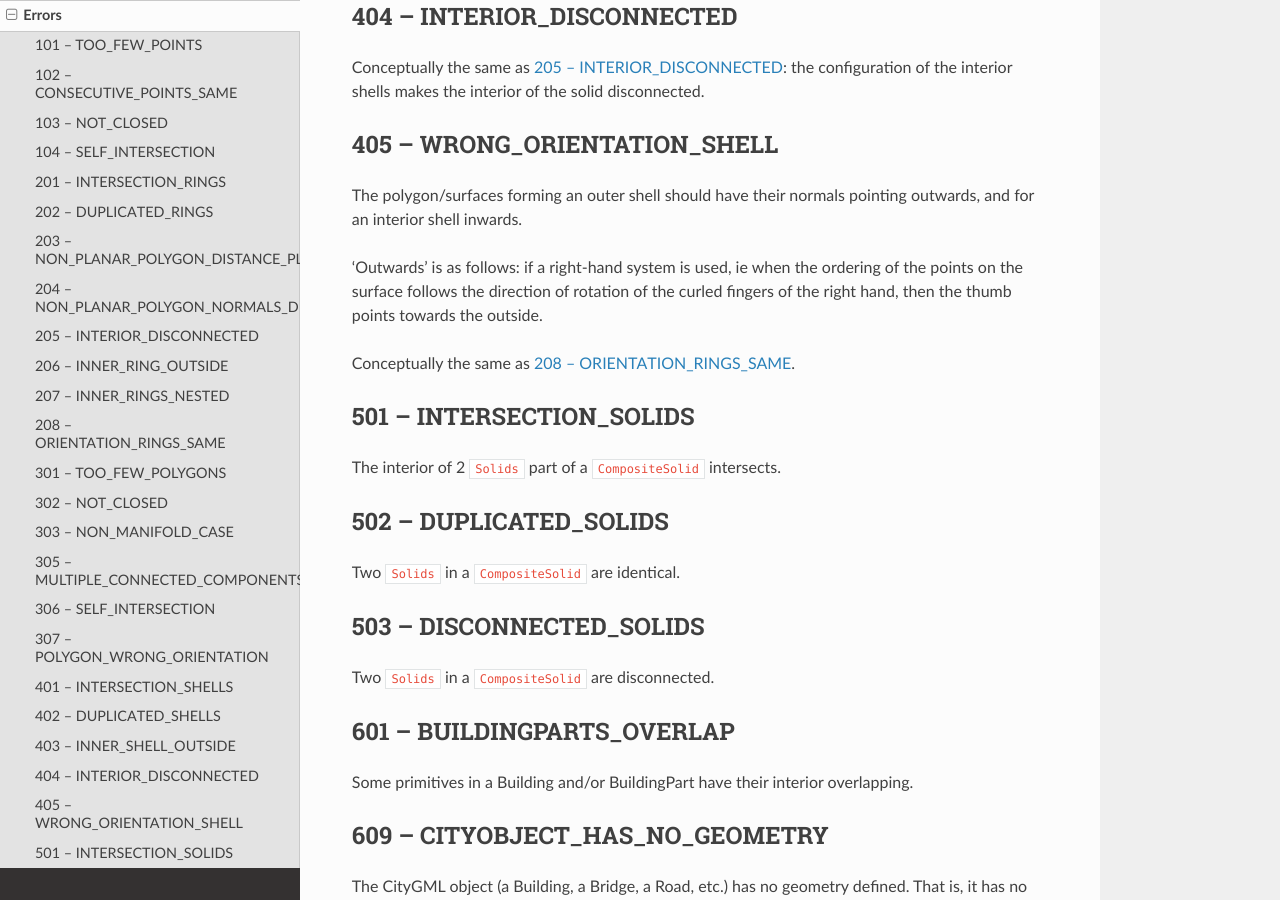
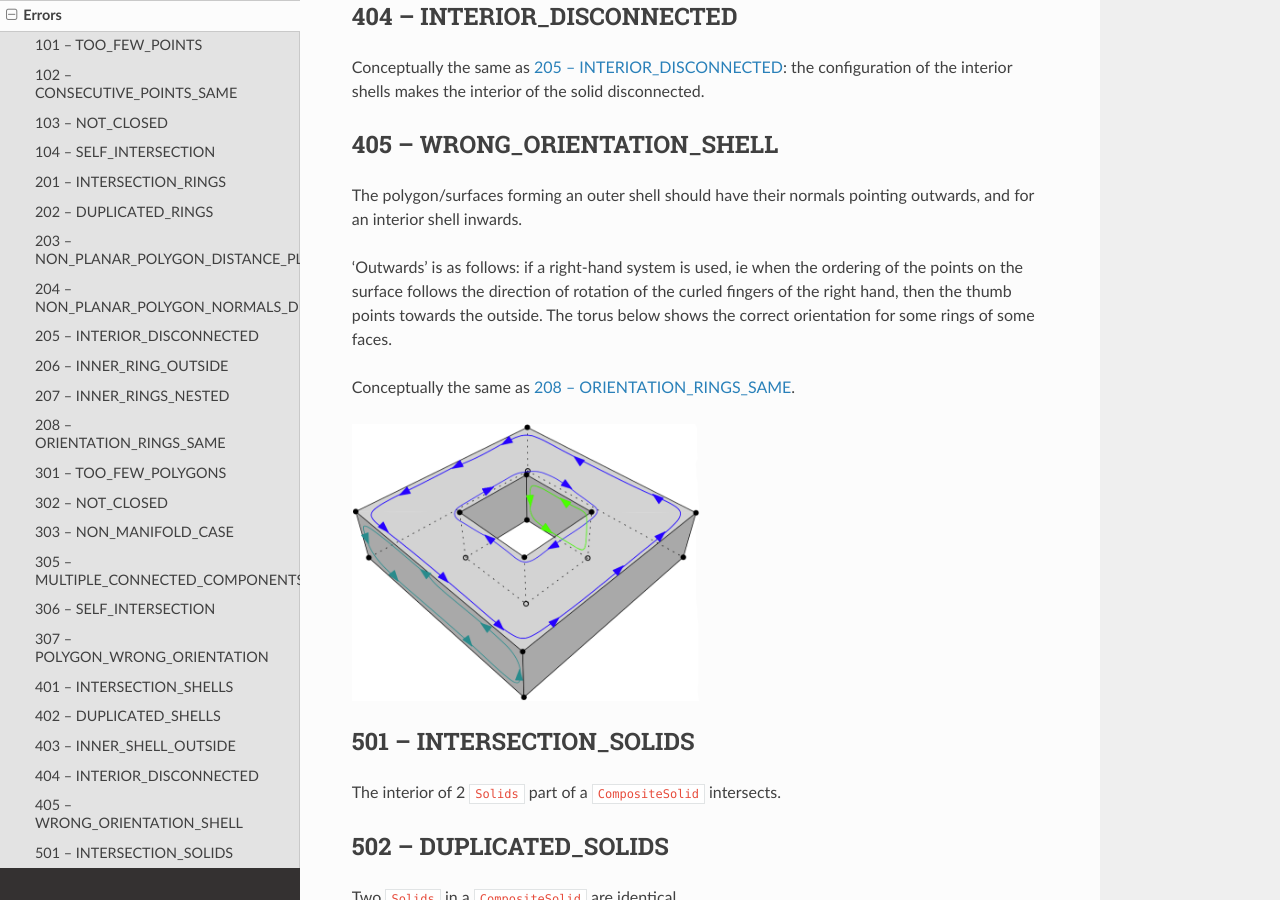
Before and after one commit to tudelft3d/val3dity, a Sphinx documentation site: the page built from docs/errors.rst, in a window 1280 px wide and 900 px high, scrolled down 8531 px. Built offline with Sphinx 7.4.7 and the Read the Docs theme 2.0.0, drawn with Linux system fonts in a browser that asks for light colours.

Commit message:
orientation fig in error list

```diff
--- a/docs/errors.rst
+++ b/docs/errors.rst
@@ -267,8 +267,13 @@ Conceptually the same as :ref:`error_205`: the configuration of the interior she
 The polygon/surfaces forming an outer shell should have their normals pointing outwards, and for an interior shell inwards.
 
 'Outwards' is as follows: if a right-hand system is used, ie when the ordering of the points on the surface follows the direction of rotation of the curled fingers of the right hand, then the thumb points towards the outside.
+The torus below shows the correct orientation for some rings of some faces.
 
 Conceptually the same as :ref:`error_208`.
+
+.. image:: _static/orientation.png
+   :width: 50%
+
 
 .. _error_501:
 
```
